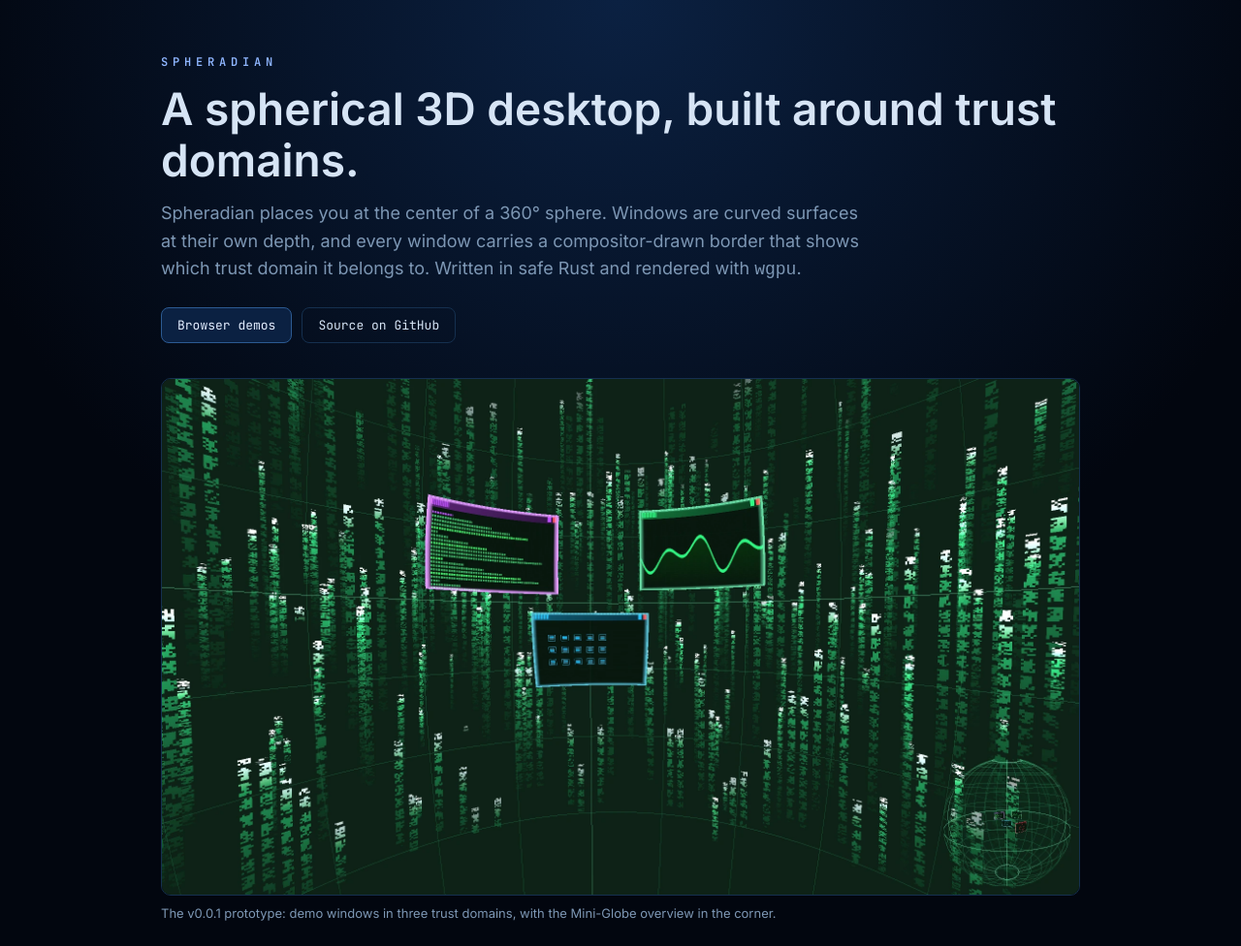
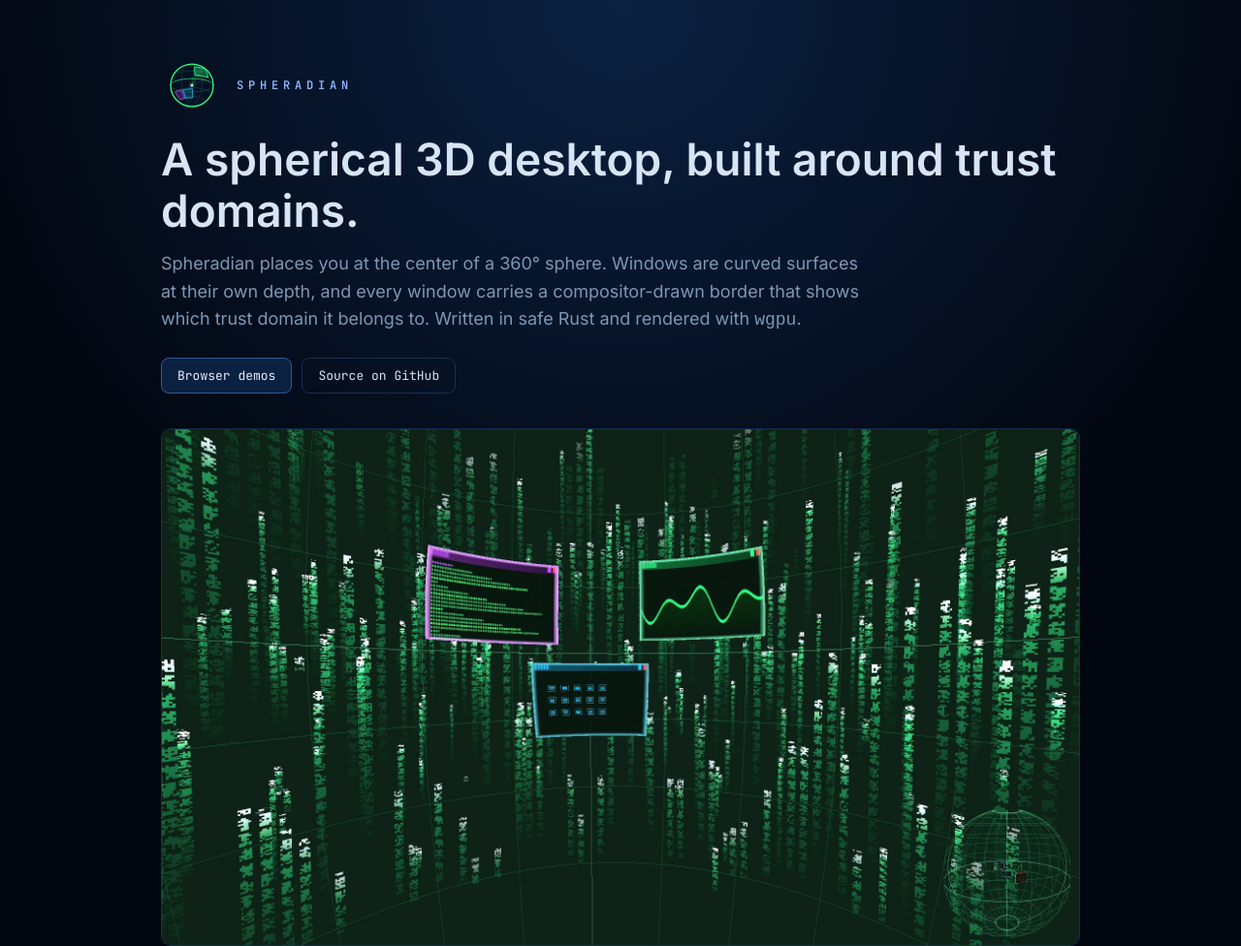
Before and after one commit to mendsec/xspherede, a plain HTML site: page docs/index.html in a window 1280 px wide. Shown: the top 976 px of the page at 97% size. Drawn offline with Linux system fonts and the light colour scheme.

Commit message:
docs: add the Spheradian logo and brand assets (#38)
Add the organization logo under docs/brand, show it at the top of the README, and add it to the project website header and favicon.

Signed-off-by: Fábio Mendes <fabiomendes@mailfence.com>

```diff
--- a/docs/index.html
+++ b/docs/index.html
@@ -5,7 +5,10 @@
 <meta name="viewport" content="width=device-width,initial-scale=1">
 <title>Spheradian</title>
 <meta name="description" content="A spherical 3D desktop environment prototype written in safe Rust, rendered with wgpu, designed around explicit trust domains.">
-<link rel="preconnect" href="https://fonts.googleapis.com">
+<link rel="icon" href="brand/spheradian-logo-small.svg" type="image/svg+xml">
+<link rel="icon" href="brand/spheradian-logo-small-256.png" type="image/png" sizes="256x256">
+<link rel="apple-touch-icon" href="brand/spheradian-logo-512.png">
+<link rel="preconnect"href="https://fonts.googleapis.com">
 <link href="https://fonts.googleapis.com/css2?family=Inter:wght@400;500;600&family=JetBrains+Mono:wght@400;600&display=swap" rel="stylesheet">
 <style>
   :root {
@@ -25,7 +28,9 @@
   a { color: var(--accent); }
   .wrap { max-width: 980px; margin: 0 auto; padding: 0 16px; }
   header { padding: 56px 0 28px; }
-  .eyebrow { font: 600 12px var(--mono); letter-spacing: .4em; color: var(--accent); margin: 0 0 14px; }
+  .brand { display: flex; align-items: center; gap: 14px; margin: 0 0 18px; }
+  .brand img { width: 64px; height: 64px; display: block; }
+  .eyebrow { font: 600 12px var(--mono); letter-spacing: .4em; color: var(--accent); margin: 0; }
   h1 { font-size: clamp(30px, 6vw, 46px); line-height: 1.15; margin: 0 0 14px; font-weight: 600; }
   .lead { color: var(--muted); font-size: 18px; max-width: 720px; margin: 0; }
   .cta { display: flex; flex-wrap: wrap; gap: 10px; margin-top: 24px; }
@@ -55,7 +60,10 @@
 <body>
 <div class="wrap">
   <header>
-    <p class="eyebrow">SPHERADIAN</p>
+    <div class="brand">
+      <img src="brand/spheradian-logo-transparent.svg" alt="" width="64" height="64">
+      <p class="eyebrow">SPHERADIAN</p>
+    </div>
     <h1>A spherical 3D desktop, built around trust domains.</h1>
     <p class="lead">Spheradian places you at the center of a 360° sphere. Windows are curved surfaces at their own depth, and every window carries a compositor-drawn border that shows which trust domain it belongs to. Written in safe Rust and rendered with <code>wgpu</code>.</p>
     <div class="cta">
```
Also changed, not shown: docs/brand/spheradian-logo-1024.png (added), docs/brand/spheradian-logo-512.png (added), docs/brand/spheradian-logo-light-1024.png (added), docs/brand/spheradian-logo-light.svg (added), docs/brand/spheradian-logo-small-256.png (added), docs/brand/spheradian-logo-small.svg (added), docs/brand/spheradian-logo-transparent-1024.png (added), docs/brand/spheradian-logo-transparent.svg (added), docs/brand/spheradian-logo.svg (added), 3 other files.
